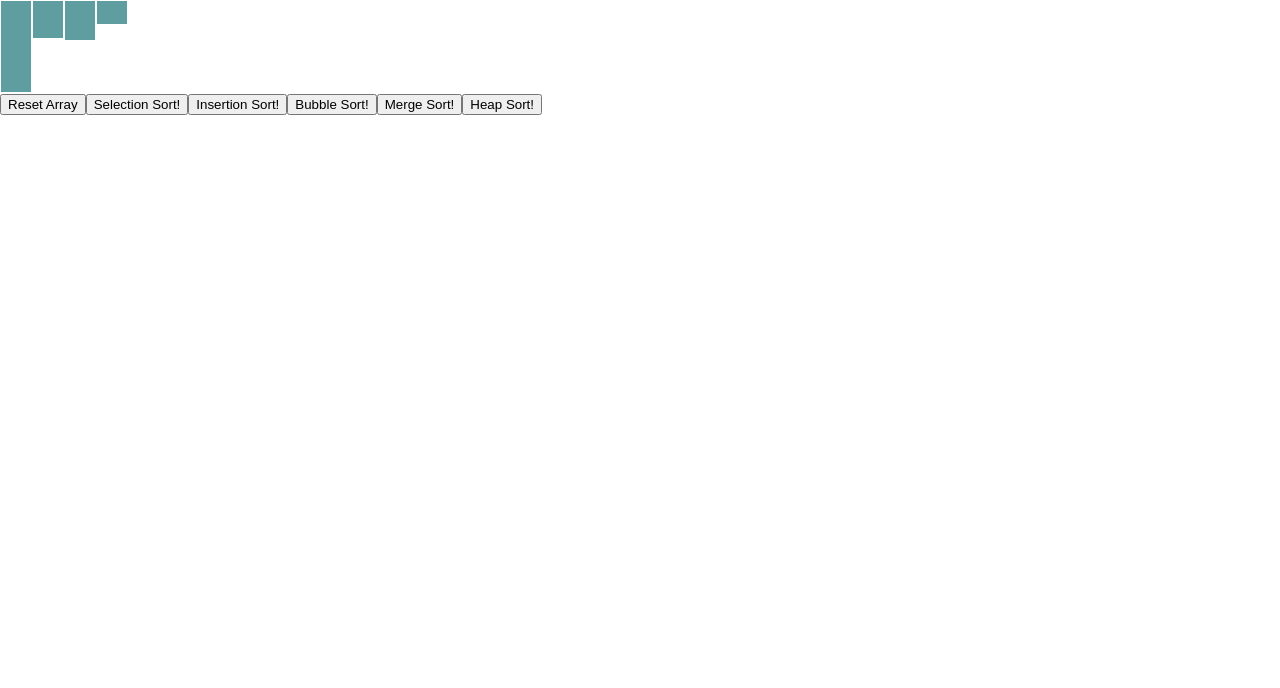
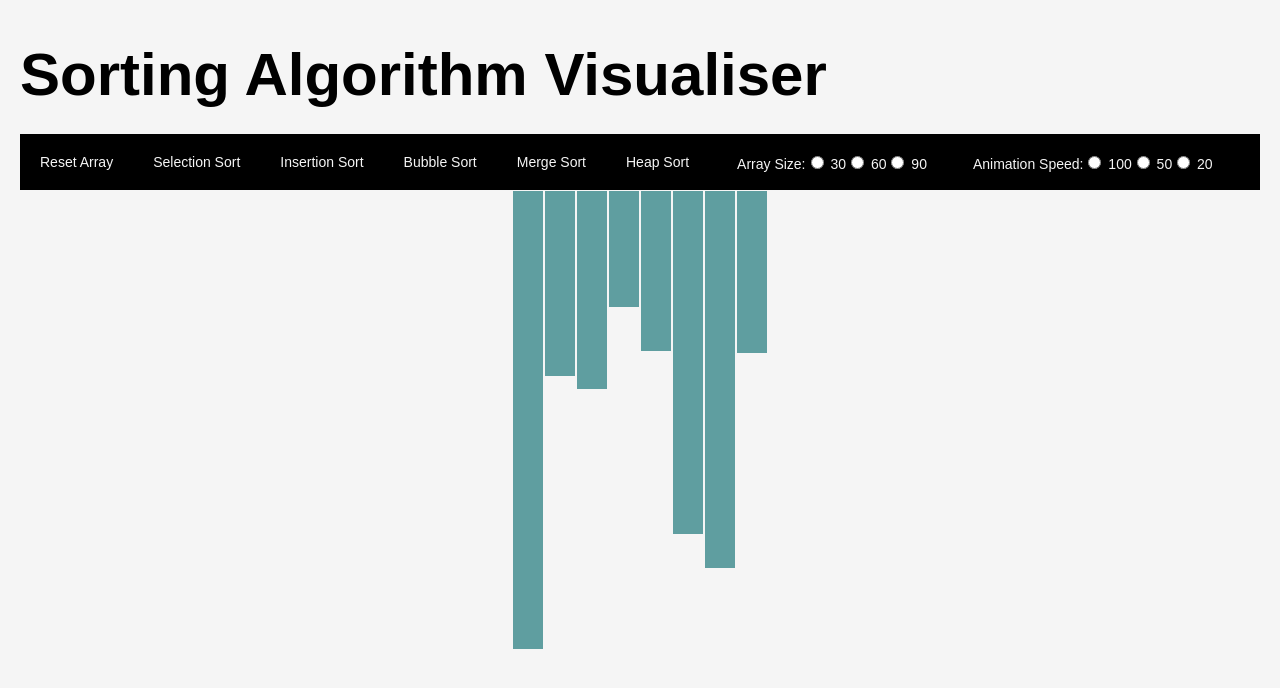
Before and after one commit to potatokim/sort-visualiser, a React (Create React App) app: page / in a window 1280 px wide. Shown: the top 688 px of the page. Built offline with nearby package versions, Linux system fonts and the light colour scheme.

Commit message:
Improved UI.

```diff
--- a/src/components/ArrayComponent.tsx
+++ b/src/components/ArrayComponent.tsx
@@ -1,14 +1,14 @@
-import ArrayElement from "./ArrayElement";
+import ArrayElementComponent from "./ArrayElementComponent";
 import React from "react";
 
-interface IArrayComponent {
+interface IArrayComponentProps {
     data : number[]
 }
 
-const ArrayComponent = ({ data } : IArrayComponent) => {
+const ArrayComponent = ({ data } : IArrayComponentProps) => {
     return (
         <div className="array-component">
-            {data.map((e, i) =>  <ArrayElement key={i} value={e} />)}
+            {data.map((e, i) =>  <ArrayElementComponent key={i} value={e} />)}
         </div>
     );
 };
--- a/src/components/ArrayElement.tsx
+++ b/src/components/ArrayElementComponent.tsx
@@ -3,7 +3,7 @@ import React from "react";
 interface IArrayElementComponent {
     value : number
 }
-const ArrayElement = ({ value } : IArrayElementComponent) => {
+const ArrayElementComponent = ({ value } : IArrayElementComponent) => {
     const style = {
         height: value,
     };
@@ -12,4 +12,4 @@ const ArrayElement = ({ value } : IArrayElementComponent) => {
     );
 };
 
-export default ArrayElement;
+export default ArrayElementComponent;
--- /dev/null
+++ b/src/components/MenuBar.tsx
@@ -0,0 +1,58 @@
+import React from "react";
+
+const RadioButton = ({name, value, checked} : {name : string, value : number, checked? : boolean}) => {
+    return (
+        <>
+            <label><input type="radio" name={name} value={value} checked={checked}></input> {value}</label>
+
+        </>
+    );
+};
+
+const ArraySizeOptions = () => {
+    return (
+        <div className="array-size-options">
+            <label>
+                Array Size:
+                <RadioButton name="arraySize" value={30} />
+                <RadioButton name="arraySize" value={60} />
+                <RadioButton name="arraySize" value={90} />
+            </label>
+
+        </div>
+    );
+};
+
+const AnimationSpeedOptions = () => {
+    return (
+        <div className="animation-speed-options">
+            <label>
+                Animation Speed:
+                <RadioButton name="animationSpeed" value={100} />
+                <RadioButton name="animationSpeed" value={50} />
+                <RadioButton name="animationSpeed" value={20} />
+            </label>
+        </div>
+    );
+};
+
+interface IMenuBarProps {
+    resetArray : () => void,
+    sort : (sortingAlgorithm : string) => Promise<void>
+}
+const MenuBar = ({ resetArray, sort} : IMenuBarProps) => {
+    return (
+        <div className="menu-bar">
+            <button onClick={resetArray}>Reset Array</button>
+            <button onClick={() => sort("selection")}>Selection Sort</button>
+            <button onClick={() => sort("insertion")}>Insertion Sort</button>
+            <button onClick={() => sort("bubble")}>Bubble Sort</button>
+            <button onClick={() => sort("merge")}>Merge Sort</button>
+            <button onClick={() => sort("heap")}>Heap Sort</button>
+            <ArraySizeOptions />
+            <AnimationSpeedOptions />
+        </div>
+    );
+};
+
+export default MenuBar;
--- /dev/null
+++ b/src/components/Title.tsx
@@ -0,0 +1,10 @@
+import React from "react";
+const Title = () => {
+    return (
+        <div className="title">
+            <h1>Sorting Algorithm Visualiser</h1>
+        </div>
+    );
+};
+
+export default Title;
--- a/src/index.css
+++ b/src/index.css
@@ -1,10 +1,7 @@
 body {
-  margin: 0;
-  font-family: -apple-system, BlinkMacSystemFont, 'Segoe UI', 'Roboto', 'Oxygen',
-    'Ubuntu', 'Cantarell', 'Fira Sans', 'Droid Sans', 'Helvetica Neue',
-    sans-serif;
-  -webkit-font-smoothing: antialiased;
-  -moz-osx-font-smoothing: grayscale;
+  font: 14px Futura, sans-serif;
+  margin: 20px;
+  background-color: whitesmoke;
 }
 
 code {
@@ -12,9 +9,50 @@ code {
     monospace;
 }
 
+.title {
+  font-size: 30px;
+  margin-bottom: -15px;
+}
+
+.menu-bar {
+  display: flex;
+  flex-direction: row;
+  align-items: center;
+  background-color: black;
+  color: whitesmoke;
+  font-size: 14px;
+}
+
+.menu-bar button {
+  border: none;
+  outline: none;
+  padding: 20px;
+  background-color: black;
+  color: whitesmoke;
+  font: 14px Futura, sans-serif;
+}
+
+.menu-bar button:hover {
+  border: none;
+  background-color: cadetblue;
+}
+
+.array-size-options {
+  display: flex;
+  padding: 18px;
+  margin-left: 10px;
+  margin-right: 10px;
+}
+
+.animation-speed-options {
+  display: flex;
+  padding: 18px;
+  margin-right: 10px;
+}
+
 .array-component {
   display: flex;
-  /*align-items: flex-end;*/
+  justify-content: center;
 }
 
 .array-element-component {
--- a/src/index.tsx
+++ b/src/index.tsx
@@ -1,29 +1,32 @@
 import React, { useState, useEffect } from 'react';
-import ReactDOM from 'react-dom';
-import './index.css';
+import ReactDOM from "react-dom";
+import "./index.css";
+import Title from "./components/Title";
+import MenuBar from "./components/MenuBar";
+import ArrayComponent from "./components/ArrayComponent";
 import sortingAlgorithms from "./sortingAlgorithms";
-import ArrayComponent from "./components/ArrayComponent";
 
-// set up app component
 const App = () => {
     // set up constants
+    const MIN_ARRAY_SIZE = 5;
     const MAX_ARRAY_SIZE = 30;
-    const MAX_ARRAY_VAL = 100;
-    const ANINMATION_SPEED = 200;
+    const MIN_ARRAY_VAL = 0;
+    const MAX_ARRAY_VAL = 500;
+    const ANINMATION_SPEED = 100;
 
     // set up array state hook
     const [ array, setArray ] = useState<number[]>([]);
 
-    const resetArray = () => {
-        const initialArray = new Array(generateRandomNumber(MAX_ARRAY_SIZE)).fill(0)
-            .map(() => generateRandomNumber(MAX_ARRAY_VAL));
+    const resetArray = () : void => {
+        const initialArray = new Array(generateRandomNumber(MAX_ARRAY_SIZE, MIN_ARRAY_SIZE)).fill(0)
+            .map(() => generateRandomNumber(MAX_ARRAY_VAL, MIN_ARRAY_VAL));
         setArray(initialArray);
     };
 
     // set initial array state
     useEffect(resetArray, []);
 
-    const sort = async (sortingAlgorithm : string) =>  {
+    const sort = async (sortingAlgorithm : string) : Promise<void> =>  {
         // TODO: error message
         const sortingFunc = getSortingFunc(sortingAlgorithm);
         if (sortingFunc) {
@@ -34,7 +37,7 @@ const App = () => {
     };
 
     const getSortingFunc =
-        (sortingAlgorithm : string) : (array : number[]) => {animations : number[][], sortedArray : number[]} => {
+        (sortingAlgorithm : string) : (array : number[]) => { animations : number[][], sortedArray : number[] } => {
             switch (sortingAlgorithm) {
                 case "selection":   return sortingAlgorithms.selectionSort;
                 case "insertion":   return sortingAlgorithms.insertionSort;
@@ -44,6 +47,7 @@ const App = () => {
                 default:            return sortingAlgorithms.selectionSort;
             }
         };
+
     const animate = (animations : number[][]) => {
         const arrayElements =
             Array.from(document.getElementsByClassName("array-element-component")) as unknown as HTMLCollectionOf<HTMLElement>;
@@ -61,20 +65,15 @@ const App = () => {
         });
     };
 
-    const generateRandomNumber = (max : number) => {
-        return Math.floor(Math.random() * max);
+    const generateRandomNumber = (max : number, min : number) : number => {
+        return Math.floor(Math.random() * (max - min) + min);
     };
 
-    // render button and array visually
     return (
         <div>
+            <Title />
+            <MenuBar resetArray={resetArray} sort={sort} />
             <ArrayComponent data={array} />
-            <button onClick={resetArray}>Reset Array</button>
-            <button onClick={() => sort("selection")}>Selection Sort!</button>
-            <button onClick={() => sort("insertion")}>Insertion Sort!</button>
-            <button onClick={() => sort("bubble")}>Bubble Sort!</button>
-            <button onClick={() => sort("merge")}>Merge Sort!</button>
-            <button onClick={() => sort("heap")}>Heap Sort!</button>
         </div>
     );
 };
```
Lines whose indentation alone changed are shown as unchanged.
